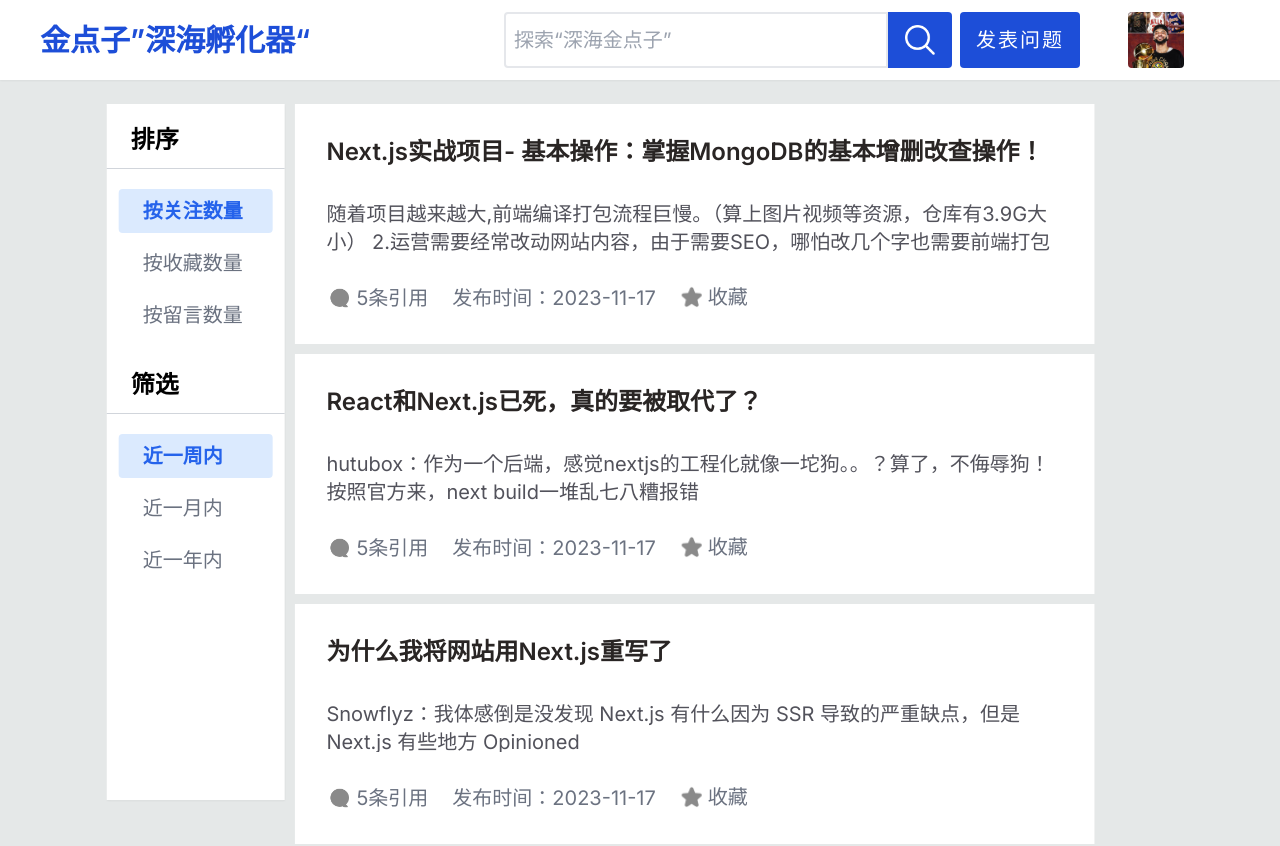
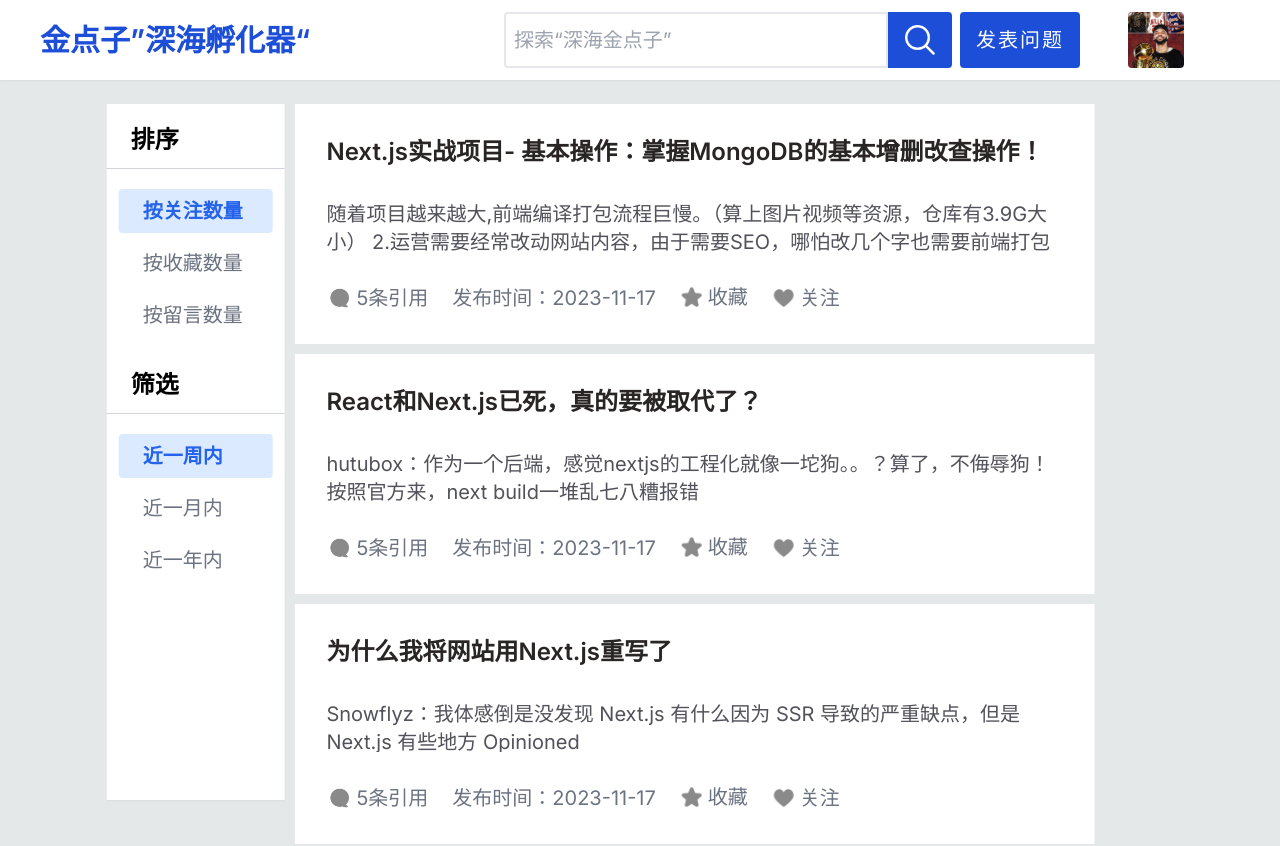
Before and after one commit to 1adybug/Gold-Idea, a Next.js app: page / in a window 1280 px wide. Shown: the top 846 px of the page. Built offline with nearby package versions, Linux system fonts and the light colour scheme.

Commit message:
202311241942update

```diff
--- a/components/comments.tsx
+++ b/components/comments.tsx
@@ -53,6 +53,7 @@
                     <div className="text-gray-800">卜元浩</div>
                     <div className="text-gray-400">警号：082xxx</div>
                     <div className="text-gray-400">单位：清安派出所</div>
+                    <div className="text-gray-400">联系电话：15526265653</div>
                 </div>
                 <div className="text-2xl">{content}</div>
                 <div className="flex gap-x-6 items-center text-xl text-gray-400">
--- a/components/questionCard.tsx
+++ b/components/questionCard.tsx
@@ -2,6 +2,7 @@
 import { Question } from "./questionContainer"
 import Quote from "../assets/quote.png"
 import CollectIcon from "../assets/collectIcon.png"
+import AttentionIconForHome from "../assets/AttentionIconForHome.png"
 import Image from "next/image"
 import Link from "next/link"
 
@@ -16,14 +17,18 @@
                 {goal}
             </div>
             <div className="mt-auto flex gap-x-6 items-center text-xl text-gray-500">
-                <div className="flex gap-x-1 items-center">
+                <div className="flex gap-x-1 items-center cursor-pointer">
                     <Image src={Quote} alt={"引用"} width={26} height={18} className="transform rotate-225 scale-x-[-1]" />
                     <div>{referCount}条引用</div>
                 </div>
                 <div>发布时间：{createTime}</div>
-                <div className="flex gap-x-1 items-center transform -translate-y-[1px]">
-                    <Image src={CollectIcon} alt={"收藏"} width={24} height={14}/>
+                <div className="flex gap-x-1 items-center transform -translate-y-[1px] cursor-pointer">
+                    <Image src={CollectIcon} alt={"收藏图标"} width={24} height={14} />
                     <div>收藏</div>
+                </div>
+                <div className="flex gap-x-1 items-center cursor-pointer">
+                    <Image src={AttentionIconForHome} alt={"关注图标"} width={24} height={14} />
+                    <div>关注</div>
                 </div>
             </div>
         </Link>
--- a/components/questionModal.tsx
+++ b/components/questionModal.tsx
@@ -41,7 +41,7 @@
                             <Image src={Avator} width={56} alt="用户头像" className="h-[56px] rounded" />
                             <textarea className="w-full text-2xl rounded-sm border border-gray-300 focus:outline-none p-2.5" placeholder="写下你的问题，准确地描述问题更容易得到解答" />
                         </div>
-                        <div className="w-[130px] h-[60px] text-white text-xl rounded bg-blue-700 flex justify-center items-center ml-auto">发布问题</div>
+                        <div className="w-[130px] h-[60px] text-white text-xl rounded bg-blue-700 flex justify-center items-center ml-auto">发布</div>
                     </div>
                     <Image src={ModalCloseIcon} alt="弹窗关闭图标" width={40} onClick={() => onCloseModal()} className="h-[40px] cursor-pointer" />
                 </div>
```
Also changed, not shown: assets/AttentionIconForHome.png (added).
